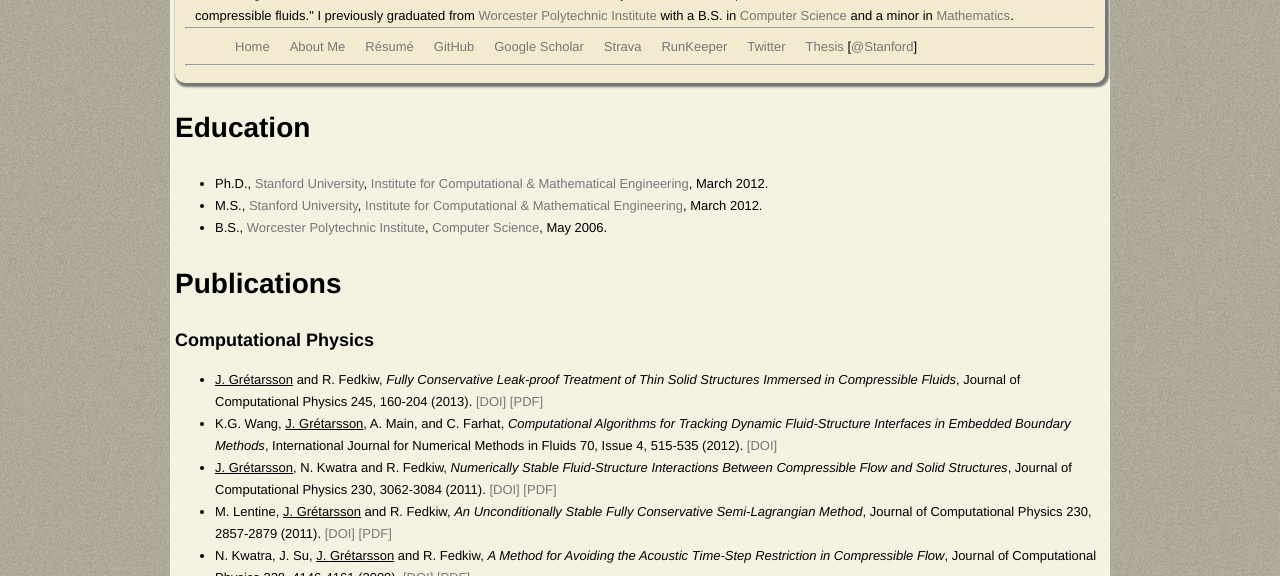
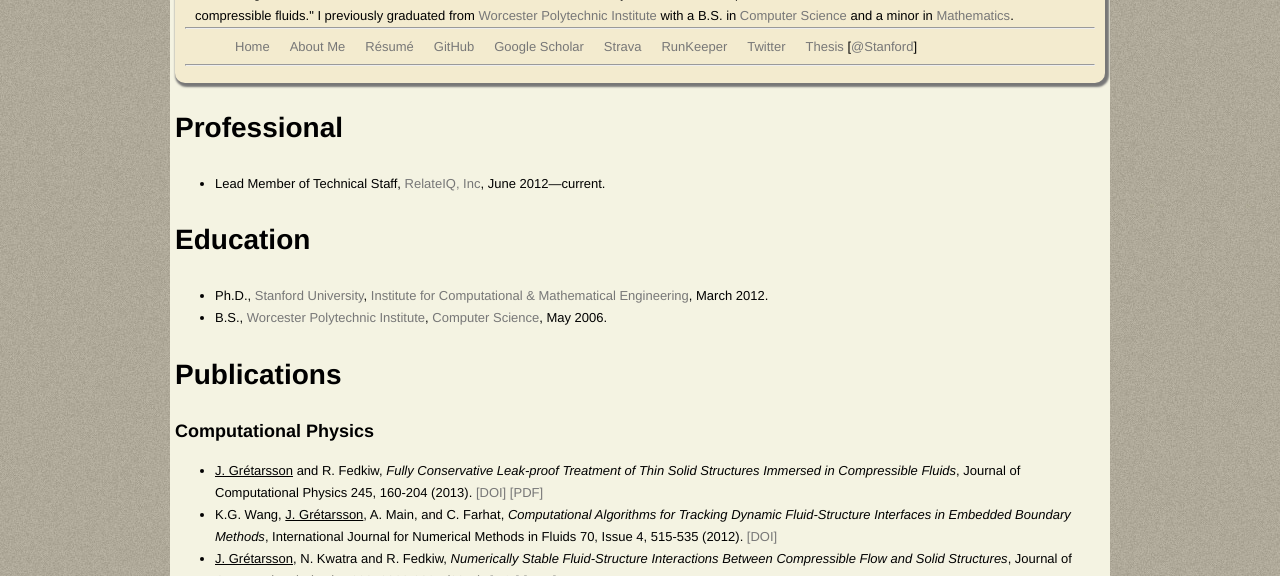
Before and after one commit to jontg/jontg.github.com, a Jekyll site: the page built from about.html, in a window 1280 px wide and 900 px high, cut to the strip 324-900 px from the top of the window. Built offline with Jekyll 4.4.1, drawn with Linux system fonts in a browser that asks for light colours.

Commit message:
Adding in my current title

```diff
--- a/about.html
+++ b/about.html
@@ -3,16 +3,22 @@ layout: about
 ---
 
 <section>
+  <h2>Professional</h2>
+  <ul>
+    <li>Lead Member of Technical Staff, <a href="https://www.relateiq.com/">RelateIQ, Inc</a>, June 2012&mdash;current.</li>
+  </ul>
+</section>
+
+<section>
   <h2>Education</h2>
   <ul>
     <li>Ph.D., <a href="http://www.stanford.edu/">Stanford University</a>, <a href="http://icme.stanford.edu/">Institute for Computational & Mathematical Engineering</a>, March 2012.</li>
-    <li>M.S., <a href="http://www.stanford.edu/">Stanford University</a>, <a href="http://icme.stanford.edu/">Institute for Computational & Mathematical Engineering</a>, March 2012.</li>
     <li>B.S., <a href="http://www.wpi.edu/">Worcester Polytechnic Institute</a>, <a href="http://www.cs.wpi.edu/">Computer Science</a>, May 2006.</li>
   </ul>
 </section>
 
-<h2>Publications</h2>
 <section>
+  <h2>Publications</h2>
   <h3>Computational Physics</h3>
   <ul>
     <li>
```
